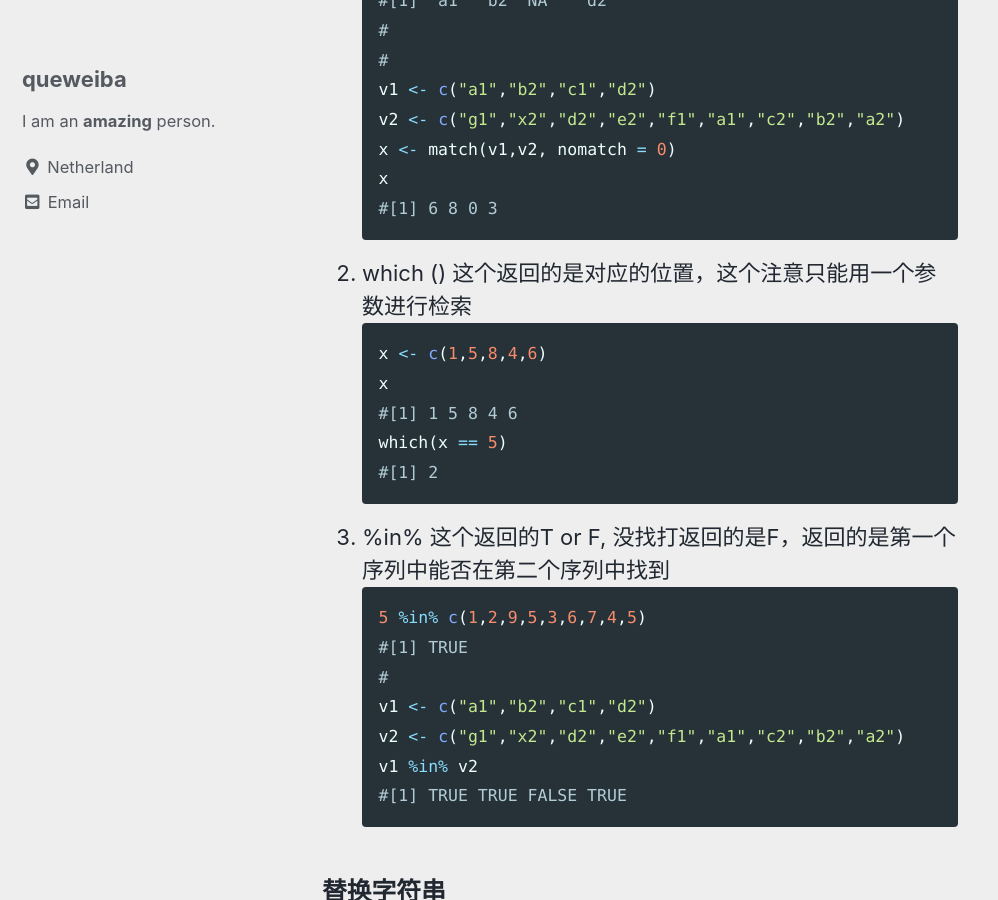
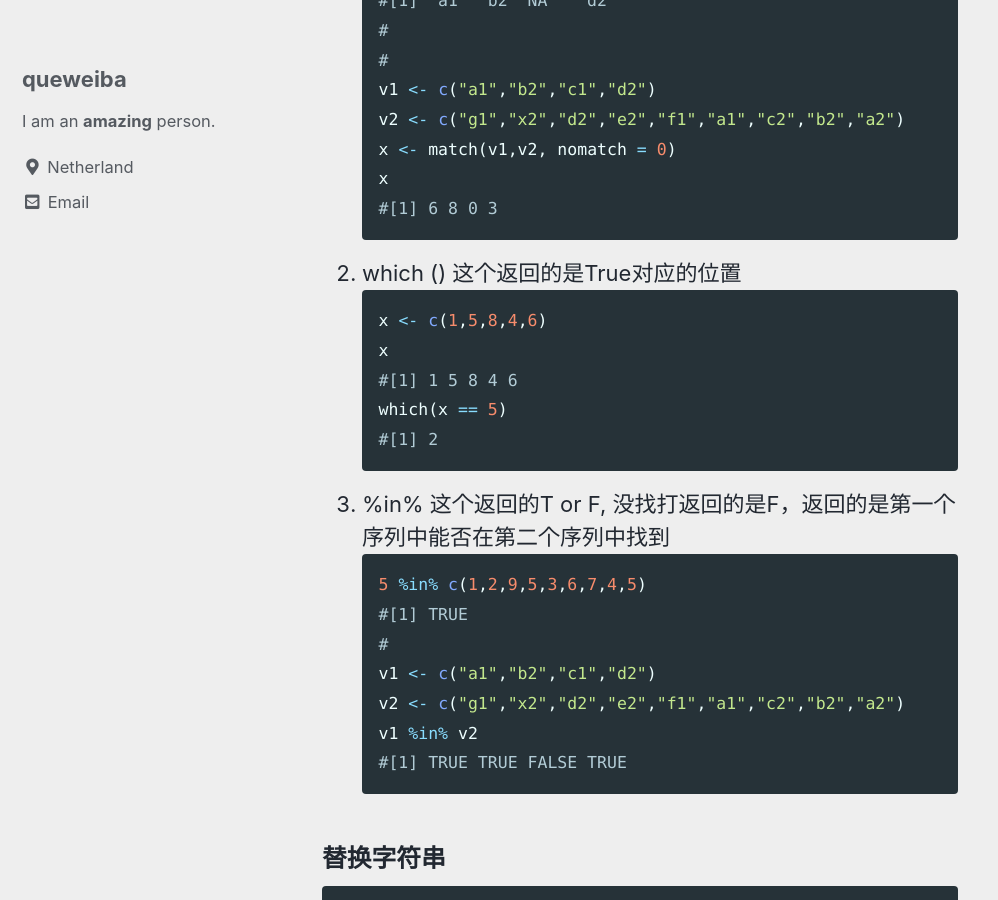
Before and after one commit to queweiba/que, a Jekyll site: the page built from _posts/21-01-02-R-basics.md, in a window 1280 px wide and 900 px high, scrolled down 6236 px. Shown: the whole window, without its empty margins (0-998 px from the left). Built offline with Jekyll 4.4.1, drawn with Linux system fonts in a browser that asks for light colours; cached includes are drawn as plain includes.

Commit message:
Update 21-01-02-R-basics.md

````diff
--- a/_posts/21-01-02-R-basics.md
+++ b/_posts/21-01-02-R-basics.md
@@ -214,7 +214,7 @@ x <- match(v1,v2, nomatch = 0)
 x
 #[1] 6 8 0 3
 ```
-2. which () 这个返回的是对应的位置，这个注意只能用一个参数进行检索
+2. which () 这个返回的是True对应的位置
 ```r
 x <- c(1,5,8,4,6)
 x
````
